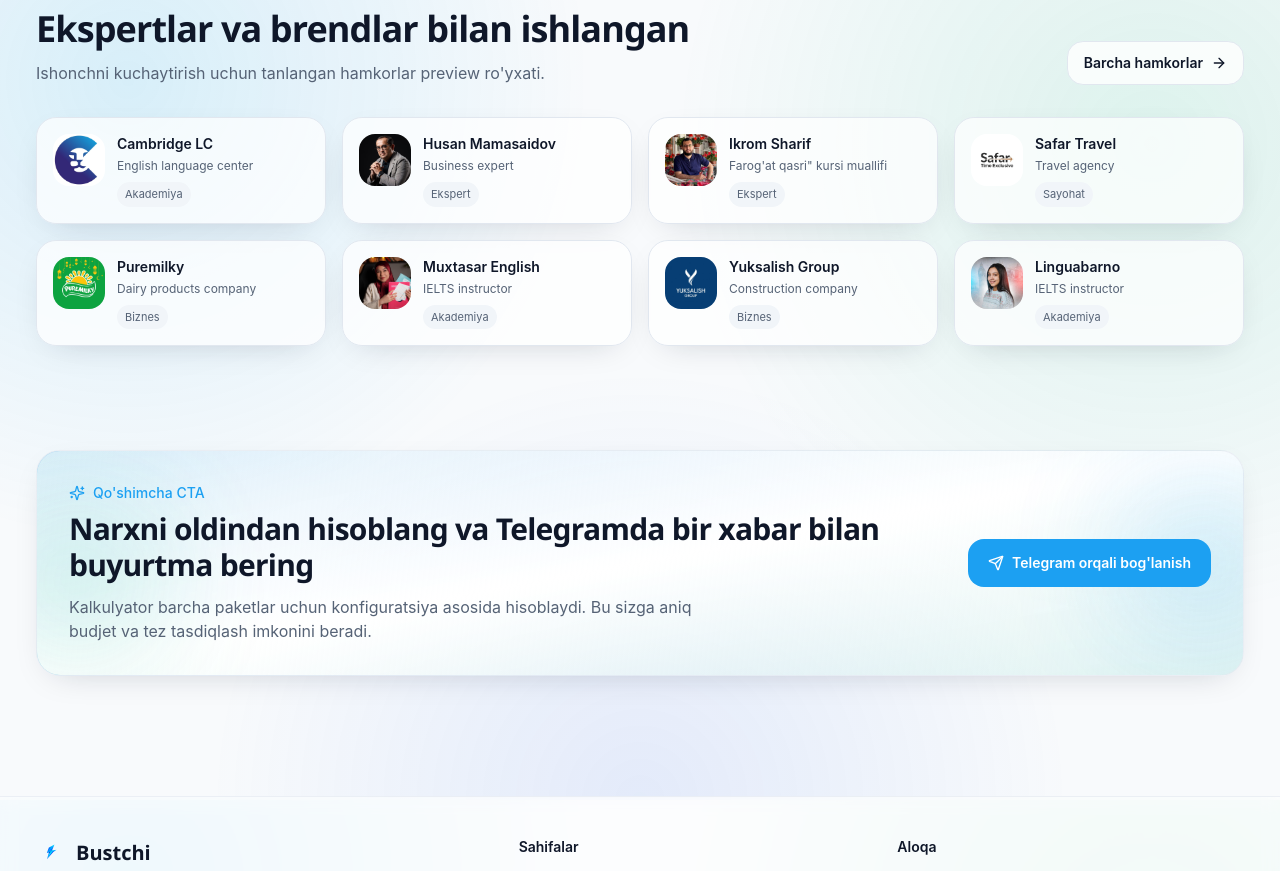
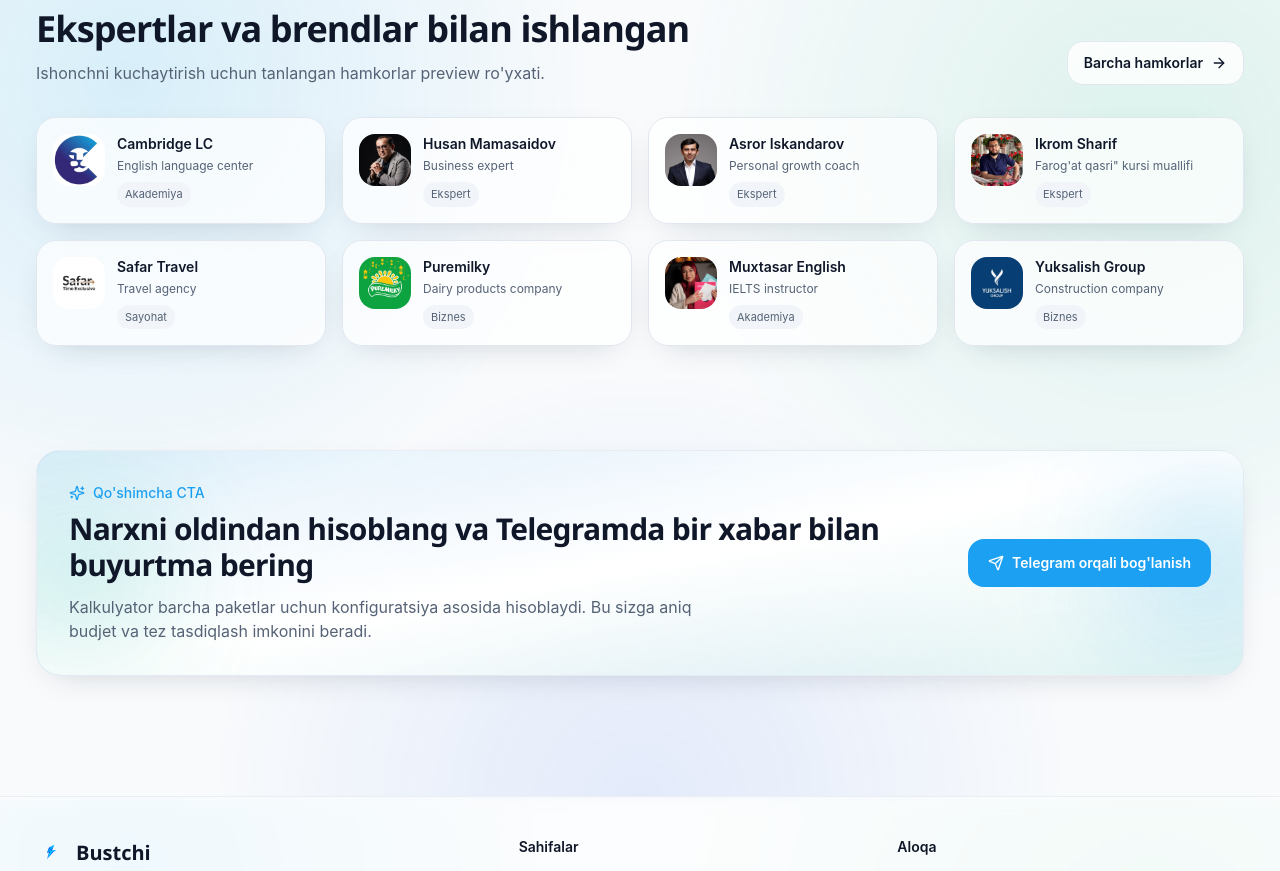
Before and after one commit to paxbyme/bustchi-web, a Next.js app: page / in a window 1280 px wide. Shown: the part 1600-2471 px from the top of the page. Built offline with nearby package versions, Linux system fonts and the light colour scheme.

Commit message:
Asror iskandarov is added to partners

```diff
--- a/src/data/partners.ts
+++ b/src/data/partners.ts
@@ -12,6 +12,7 @@
 export const partners: Partner[] = [
   { id: 'cambridge-lc', name: 'Cambridge LC', title: 'English language center', category: 'Academy', image: 'cambridge-lc.jpg', telegram: 'https://t.me/cambridge_learning_center' },
   { id: 'husan-mamasaidov', name: 'Husan Mamasaidov', title: 'Business expert', category: 'Expert', image: 'husan-mamasaidov.jpg', telegram: 'https://t.me/husanmamasaidov_vaqtvapulilmi' },
+  { id: 'asror-iskandarov', name: 'Asror Iskandarov', title: 'Personal growth coach', category: 'Expert', image: 'asror-iskandarov.jpg', telegram: 'https://t.me/asroriskandarovshb' },
   { id: 'ikrom-sharif', name: 'Ikrom Sharif', title: 'Farog\'at qasri" kursi muallifi', category: 'Expert', image: 'ikrom-sharif.jpg', telegram: 'https://t.me/ikromsharif' },
   { id: 'safar-travel', name: 'Safar Travel', title: 'Travel agency', category: 'Travel', image: 'safar-travel.jpg', telegram: 'https://t.me/safartraveluz' },
   { id: 'puremilky', name: 'Puremilky', title: 'Dairy products company', category: 'Business', image: 'puremilky.jpg', telegram: 'https://t.me/PureMilky_Official' },
```
Also changed, not shown: public/partners/asror-iskandarov.jpg (added).
